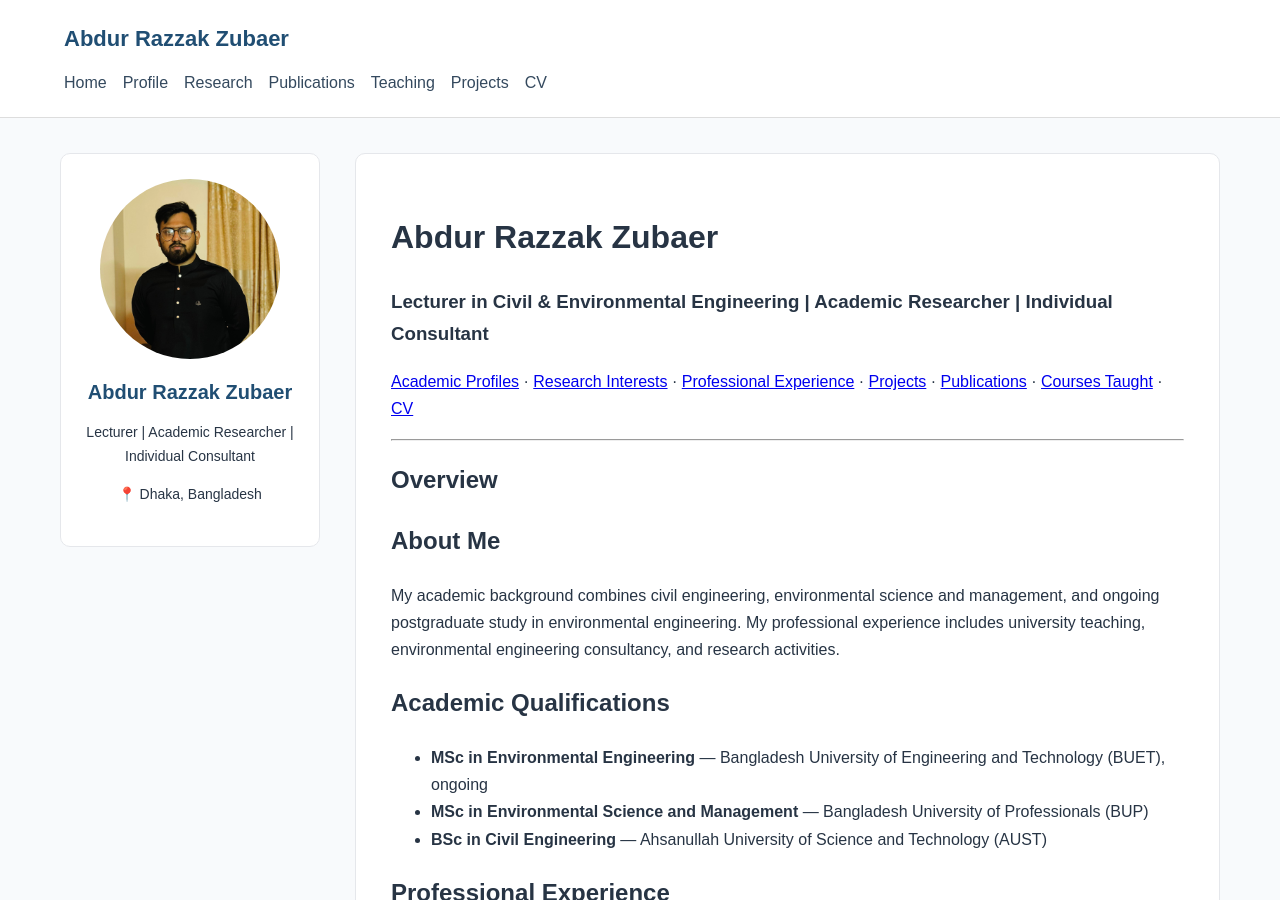
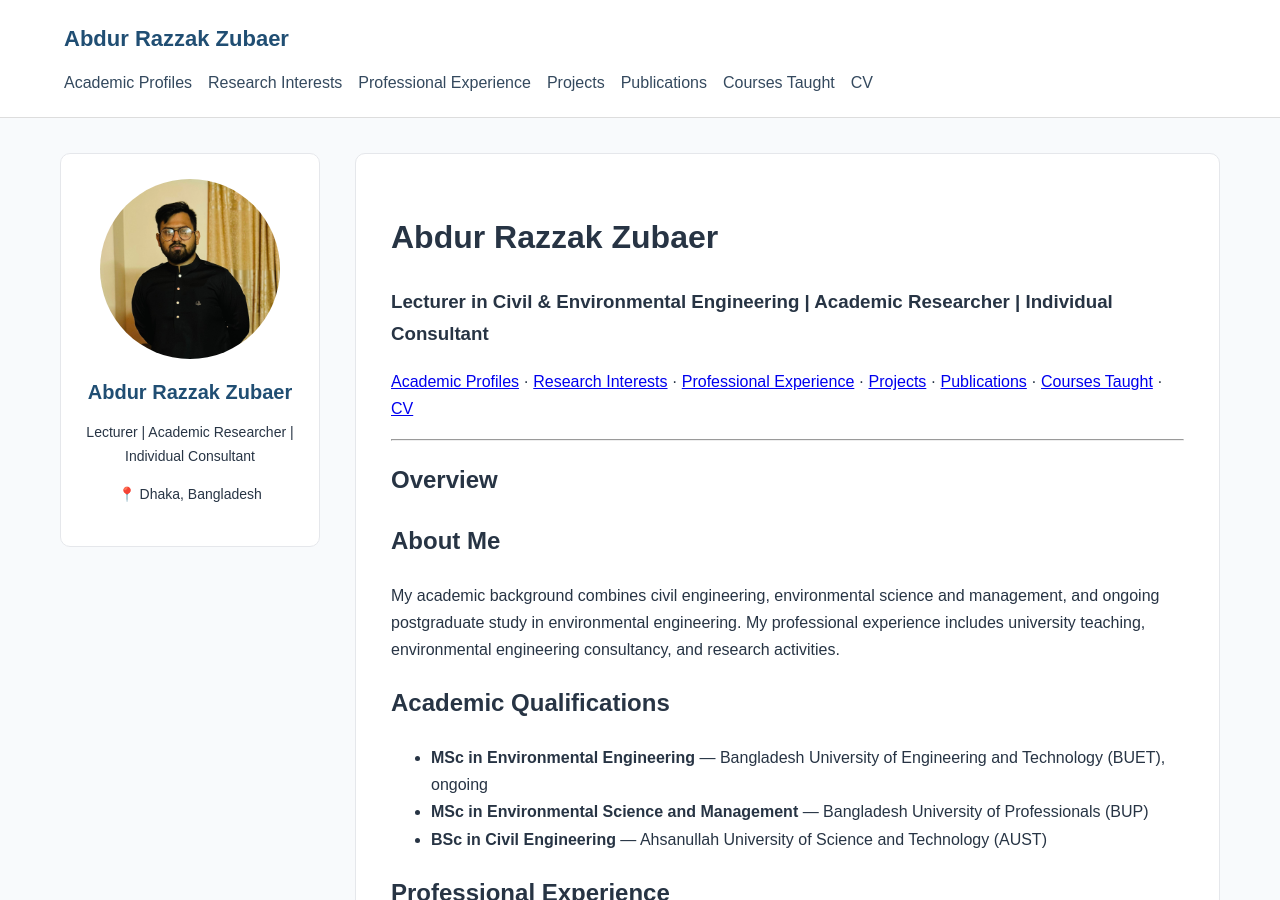
Before and after one commit to Abdurrazzakzubaer/Abdur-Razzak-Zubaer.github.io, a Jekyll site: the page built from index.md, in a window 1280 px wide and 900 px high. Built offline with Jekyll 4.4.1, drawn with Linux system fonts in a browser that asks for light colours; some of the changed text lies outside the part shown.

Commit message:
Update single.html

```diff
--- a/_layouts/single.html
+++ b/_layouts/single.html
@@ -4,6 +4,7 @@
 
 <head>
   <meta charset="UTF-8">
+
   <meta name="viewport"
         content="width=device-width, initial-scale=1">
 
@@ -15,39 +16,84 @@
 
 <body>
 
+<!-- Website Header -->
+
 <header class="header">
+
   <a href="{{ '/' | relative_url }}">
     {{ site.title }}
   </a>
 
+  <!-- Navigation Menu -->
+
   <nav>
-    <a href="{{ '/' | relative_url }}">Home</a>
-    <a href="{{ '/aprofile/' | relative_url }}">Profile</a>
-    <a href="{{ '/research/' | relative_url }}">Research</a>
-    <a href="{{ '/publications/' | relative_url }}">Publications</a>
-    <a href="{{ '/teaching/' | relative_url }}">Teaching</a>
-    <a href="{{ '/projects/' | relative_url }}">Projects</a>
-    <a href="{{ '/cv/' | relative_url }}">CV</a>
+
+    <a href="{{ '/aprofile/' | relative_url }}">
+      Academic Profiles
+    </a>
+
+    <a href="{{ '/research/' | relative_url }}">
+      Research Interests
+    </a>
+
+    <a href="{{ '/experience/' | relative_url }}">
+      Professional Experience
+    </a>
+
+    <a href="{{ '/projects/' | relative_url }}">
+      Projects
+    </a>
+
+    <a href="{{ '/publications/' | relative_url }}">
+      Publications
+    </a>
+
+    <a href="{{ '/teaching/' | relative_url }}">
+      Courses Taught
+    </a>
+
+    <a href="{{ '/cv/' | relative_url }}">
+      CV
+    </a>
+
   </nav>
+
 </header>
+
+<!-- Main Website Layout -->
 
 <div class="page-container">
 
+  <!-- Author Profile Sidebar -->
+
   {% unless page.author_profile == false %}
+
   <aside class="sidebar">
+
     {% include author-profile.html %}
+
   </aside>
+
   {% endunless %}
 
+  <!-- Main Page Content -->
+
   <main class="page-content">
+
     {{ content }}
+
   </main>
 
 </div>
 
+<!-- Website Footer -->
+
 <footer>
-  © {{ site.time | date: '%Y' }}
-  {{ site.author.name }}
+
+  &copy; {{ site.time | date: '%Y' }}
+  {{ site.author.name }}.
+  All rights reserved.
+
 </footer>
 
 </body>
```
